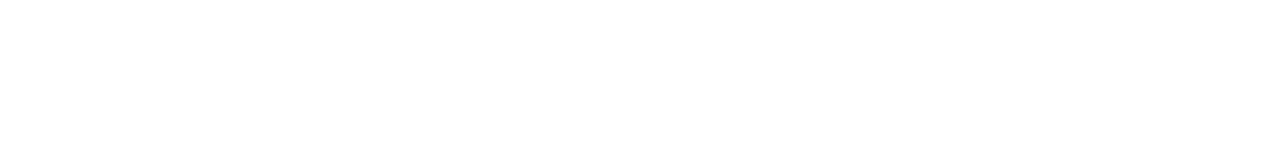
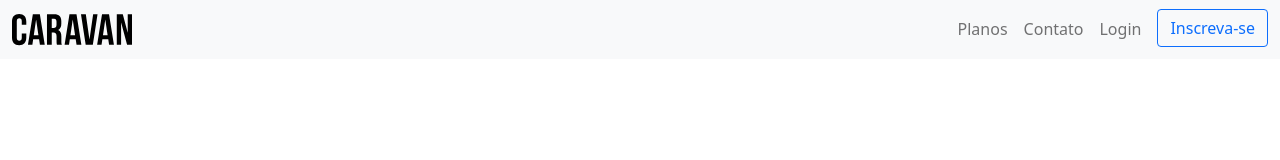
Before and after one commit to GustaSilvaBr/bootstrap-origamid, a plain HTML site: page index.html in a window 1280 px wide. Drawn offline with nearby package versions, Linux system fonts and the light colour scheme.

Commit message:
:lipstick: feat: basic of navbar

```diff
--- a/index.html
+++ b/index.html
@@ -11,7 +11,35 @@
     <title>Caravan</title>
 </head>
 
-
+<nav class="navbar navbar-expand-md navbar-light bg-light">
+    <div class="container-fluid">
+        <a href="index.html" class="navbar-brand">
+            <img src="./img/caravan.svg"/>
+        </a>
+        <button class="navbar-toggler" type="button" data-bs-toggle="collapse" data-bs-target="#navbarSupportedContent"
+            aria-controls="navbarSupportedContent" aria-expanded="false" aria-label="Toggle navigation">
+            <span class="navbar-toggler-icon"></span>
+        </button>
+        <div id="navbarSupportedContent" class="collapse navbar-collapse">
+            <ul class="navbar-nav ms-auto">
+                <li class="nav-item">
+                    <a href="planos.html" class="nav-link">Planos</a>
+                </li>
+                <li class="nav-item">
+                    <a href="contato.html" class="nav-link">Contato</a>
+                </li>
+                <li class="nav-item">
+                    <a href="#" class="nav-link">Login</a>
+                </li>
+                <li class="nav-item ms-md-2 ">
+                    <a href="inscricao.html" class="btn btn-outline-primary">
+                        Inscreva-se
+                    </a>
+                </li>
+            </ul>
+        </div>
+    </div>
+</nav>
 
 <body>
     <script src="https://cdn.jsdelivr.net/npm/@popperjs/core@2.10.2/dist/umd/popper.min.js"
```
